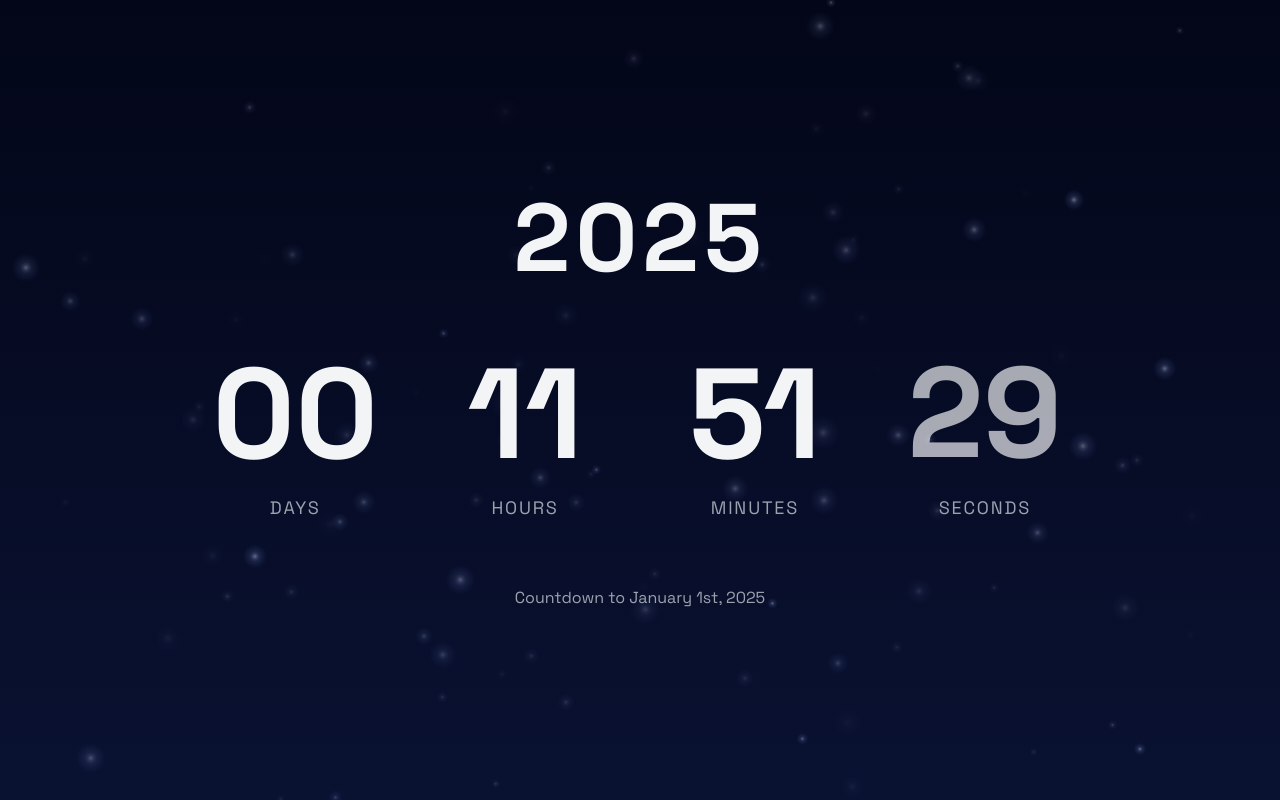
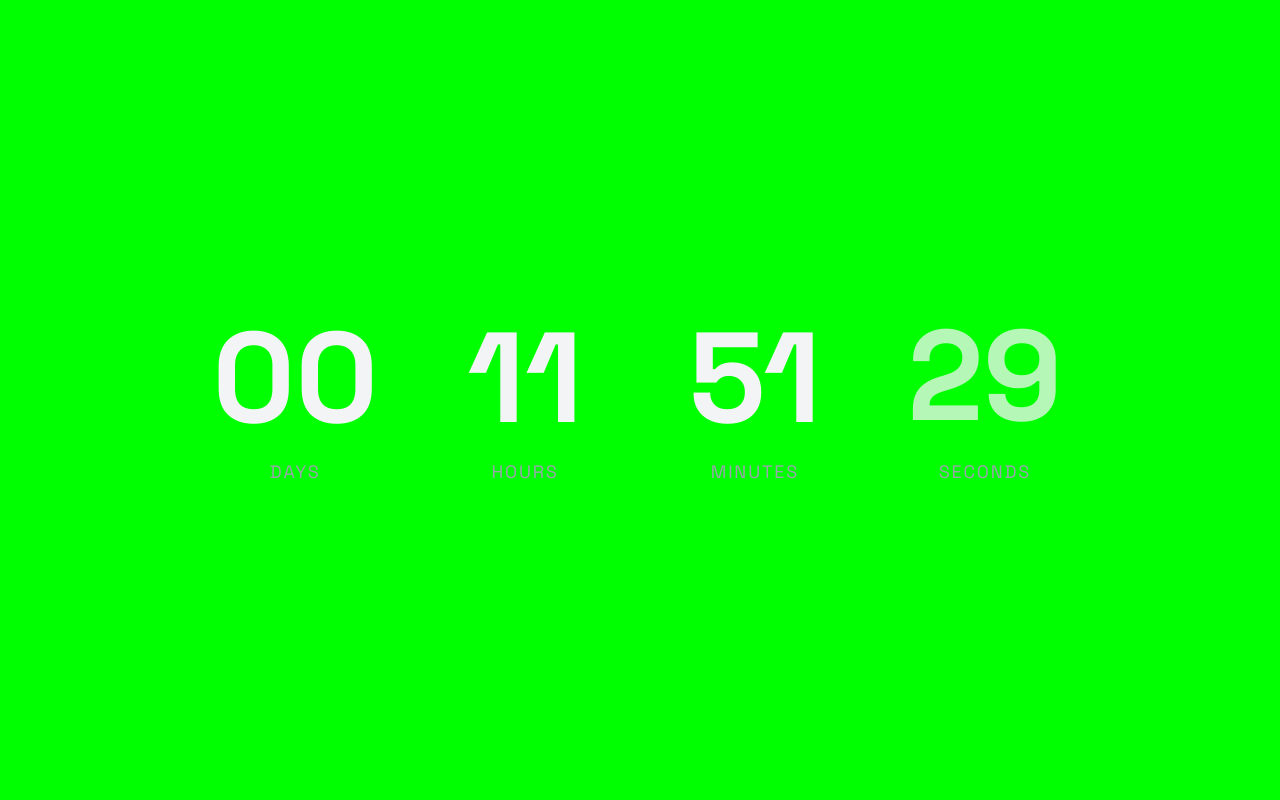
Before and after one commit to Kamiql/Countdown, a React (Vite) app: page / in a window 1280 px wide. Built offline with nearby package versions, Linux system fonts and the light colour scheme.

Commit message:
green Screen Version

```diff
--- a/src/App.tsx
+++ b/src/App.tsx
@@ -1,27 +1,15 @@
 import React from 'react';
 import { CountdownDisplay } from './components/CountdownDisplay';
-import { NightSky } from './components/NightSky/NightSky';
 import { useFullscreen } from './hooks/useFullscreen';
 
 export default function App() {
   useFullscreen();
 
   return (
-    <>
-      <NightSky />
-      <div className="relative z-10">
-        <main className="container mx-auto px-4 min-h-screen flex flex-col items-center justify-center">
-          <h1 className="text-6xl md:text-7xl lg:text-8xl font-space font-bold text-center mb-16 text-gray-100 tracking-wider">
-            2025
-          </h1>
-
-          <CountdownDisplay />
-
-          <p className="mt-16 text-center font-space text-gray-400">
-            Countdown to January 1st, 2025
-          </p>
-        </main>
-      </div>
-    </>
+    <div className="min-h-screen bg-[#00FF00]">
+      <main className="container mx-auto px-4 min-h-screen flex flex-col items-center justify-center">
+        <CountdownDisplay />
+      </main>
+    </div>
   );
 }
```
